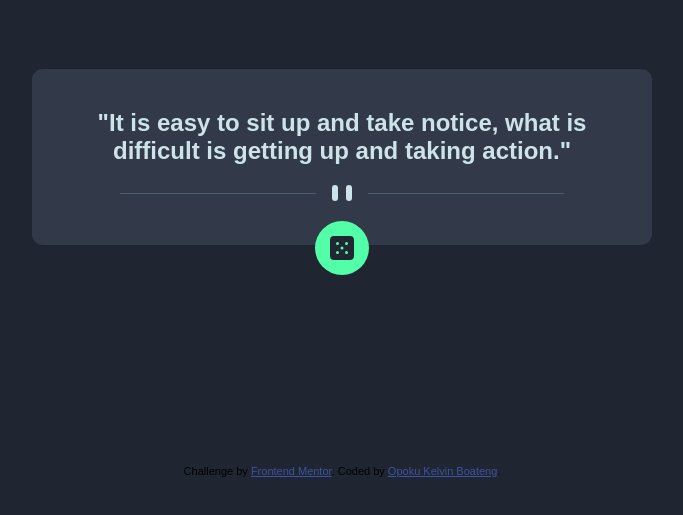
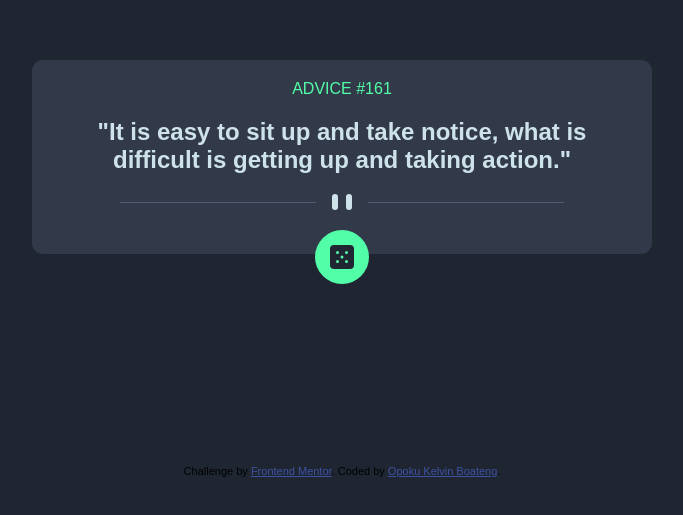
Before and after one commit to karmas-turn/Advice_generator_app, a plain HTML site: page index.html in a window 1280 px wide. Shown: the part 243-758 px from the top of the page, without its empty margins (298-981 px from the left). Drawn offline with Linux system fonts and the light colour scheme; a web font is replaced by a local one.

Commit message:
Update index.html

```diff
--- a/index.html
+++ b/index.html
@@ -16,7 +16,7 @@
   <main>
     <div class="box">
       <div class="advice-number">
-        <p id="advice-id"></p>
+        <p id="advice-id">Advice #161</p>
       </div>
       <div class="advice-text" id="advice-text">
         "It is easy to sit up and take notice, what is difficult is getting up and taking action."
```
